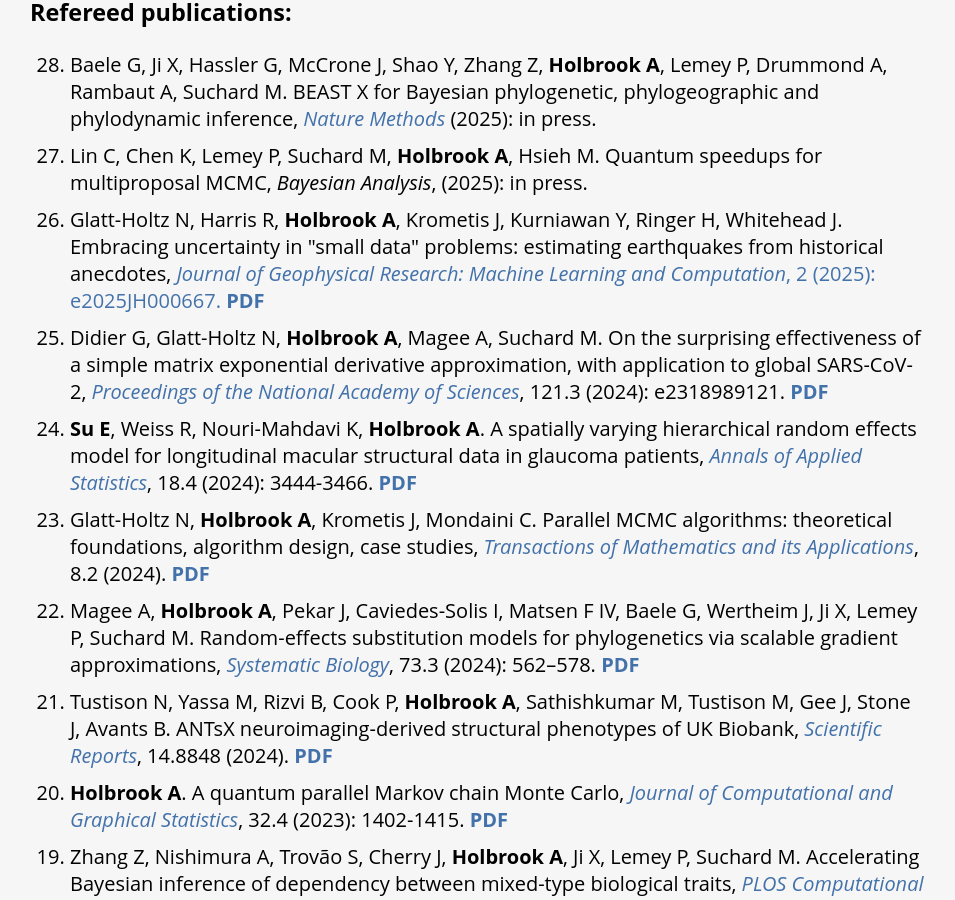
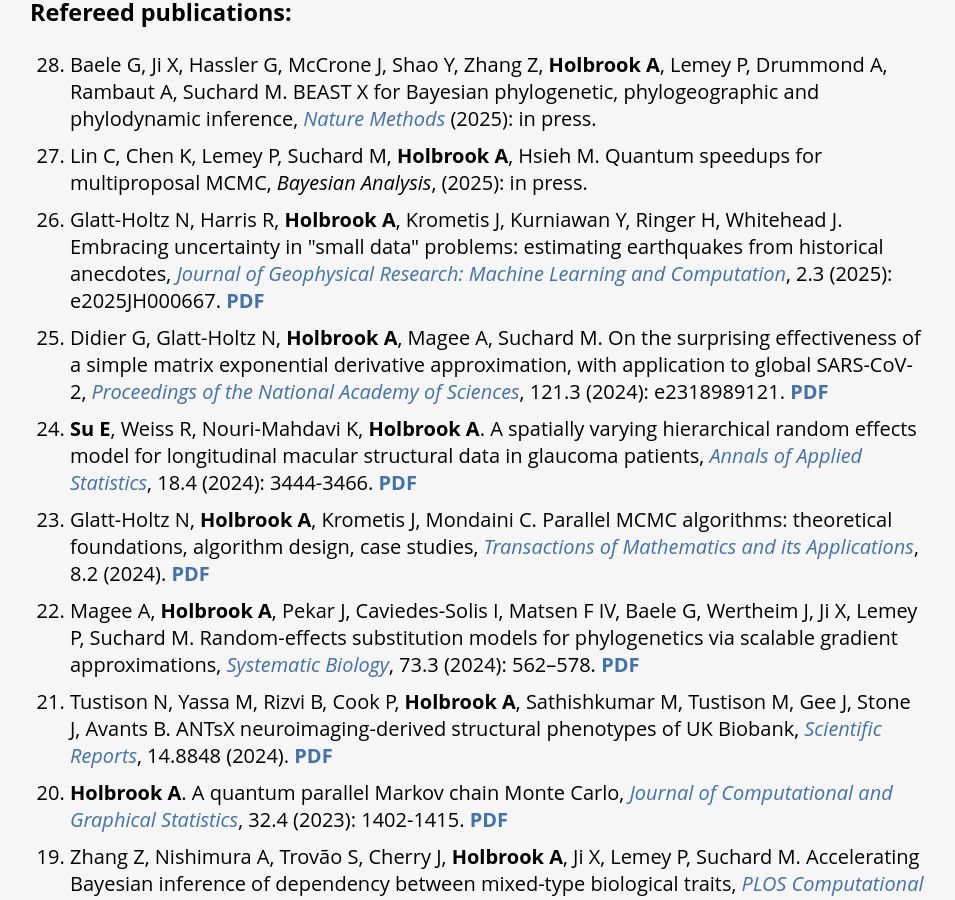
Before and after one commit to andrewjholbrook/andrewjholbrook.github.io, a Jekyll site: the page built from research.html, in a window 1280 px wide and 900 px high, scrolled down 874 px. Shown: the whole window, without its empty margins (162-1117 px from the left). Built offline with Jekyll 4.4.1, drawn with Linux system fonts in a browser that asks for light colours; a style sheet for code colours, icons or effects is not loaded.

Commit message:
tsnuamiiii

```diff
--- a/research.html
+++ b/research.html
@@ -32,7 +32,7 @@
   <ol id="pubs" reversed>
     <li>Baele G, Ji X, Hassler G, McCrone J, Shao Y, Zhang Z, <b>Holbrook A</b>, Lemey P, Drummond A, Rambaut A, Suchard M. BEAST X for Bayesian phylogenetic, phylogeographic and phylodynamic inference, <i><a href="https://www.nature.com/articles/s41592-025-02751-x" target="_blank">Nature Methods</a></i> (2025): in press.</li>
     <li> Lin C, Chen K, Lemey P, Suchard M, <b>Holbrook A</b>, Hsieh M. Quantum speedups for multiproposal MCMC, <i>Bayesian Analysis</i>, (2025): in press. </li>
-    <li>Glatt-Holtz N, Harris R, <b>Holbrook A</b>, Krometis J, Kurniawan Y, Ringer H, Whitehead J. Embracing uncertainty in "small data" problems: estimating earthquakes from historical anecdotes, <i><a href="https://doi.org/10.1029/2025JH000667" target="_blank">Journal of Geophysical Research: Machine Learning and Computation</i>, 2 (2025): e2025JH000667. <a href="papers/tsunami.pdf" target="_blank"><b>PDF</b></a></li>
+    <li>Glatt-Holtz N, Harris R, <b>Holbrook A</b>, Krometis J, Kurniawan Y, Ringer H, Whitehead J. Embracing uncertainty in "small data" problems: estimating earthquakes from historical anecdotes, <i><a href="https://doi.org/10.1029/2025JH000667" target="_blank">Journal of Geophysical Research: Machine Learning and Computation</a></i>, 2.3 (2025): e2025JH000667. <a href="papers/tsunami.pdf" target="_blank"><b>PDF</b></a></li>
     <li> Didier G, Glatt-Holtz N, <b>Holbrook A</b>, Magee A, Suchard M. On the surprising effectiveness of a simple matrix exponential derivative approximation, with application to global SARS-CoV-2, <i><a href="https://doi.org/10.1073/pnas.2318989121" target="_blank">Proceedings of the National Academy of Sciences</a></i>, 121.3 (2024): e2318989121. <a href="papers/pnas.pdf" target="_blank"><b>PDF</b></a></li>
                         <li> <b>Su E</b>, Weiss R, Nouri-Mahdavi K, <b>Holbrook A</b>. A spatially varying hierarchical random effects model for longitudinal macular structural data in glaucoma patients, <i><a href="http://dx.doi.org/10.1214/24-AOAS1944" target="_blank">Annals of Applied Statistics</a></i>, 18.4 (2024): 3444-3466. <a href="papers/ericasu.pdf" target="_blank"><b>PDF</b></a></li>
                 <li>Glatt-Holtz N, <b>Holbrook A</b>, Krometis J, Mondaini C. Parallel MCMC algorithms: theoretical foundations, algorithm design, case studies, <i><a href="https://doi.org/10.1093/imatrm/tnae004" target="_blank">Transactions of Mathematics and its Applications</a></i>, 8.2 (2024).  <a href="papers/pmcmc.pdf" target="_blank"><b>PDF</b></a></li>
```
Also changed, not shown: 1 other file.
